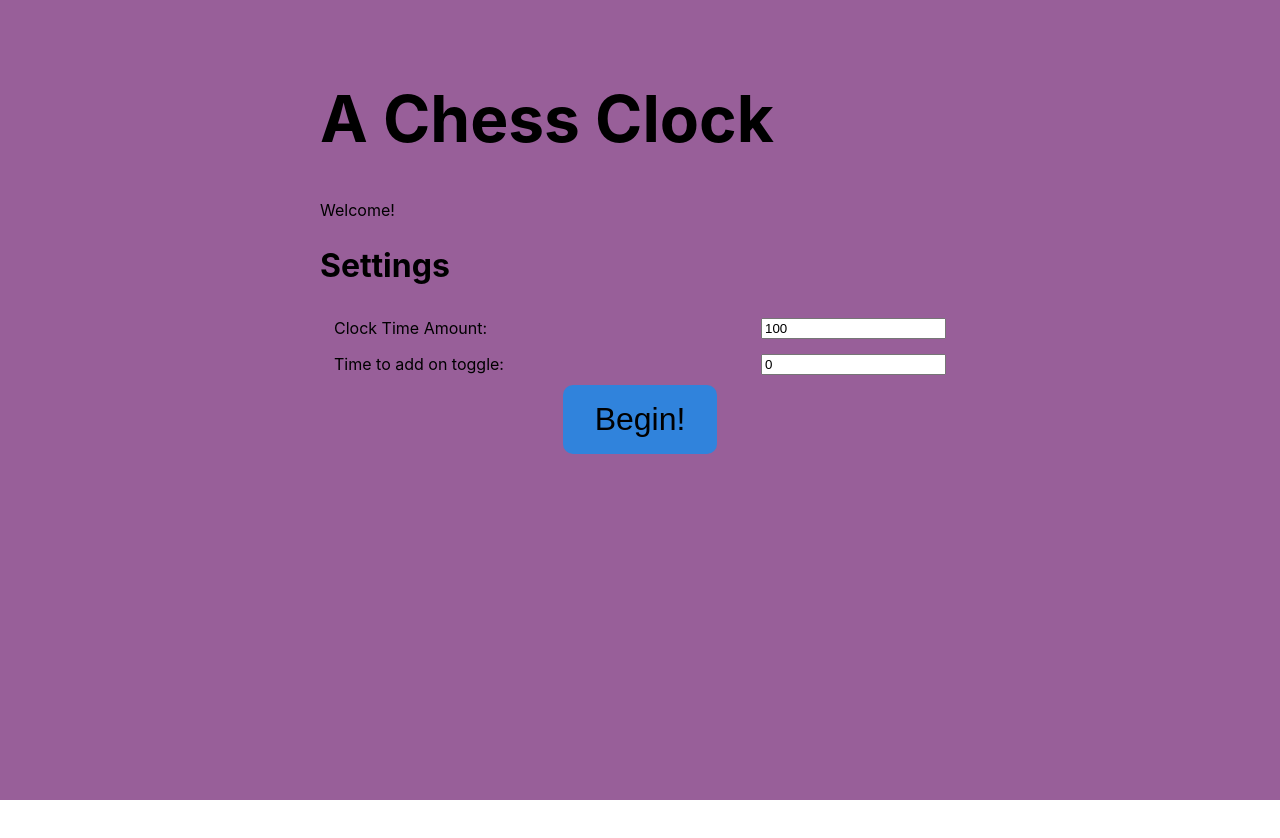
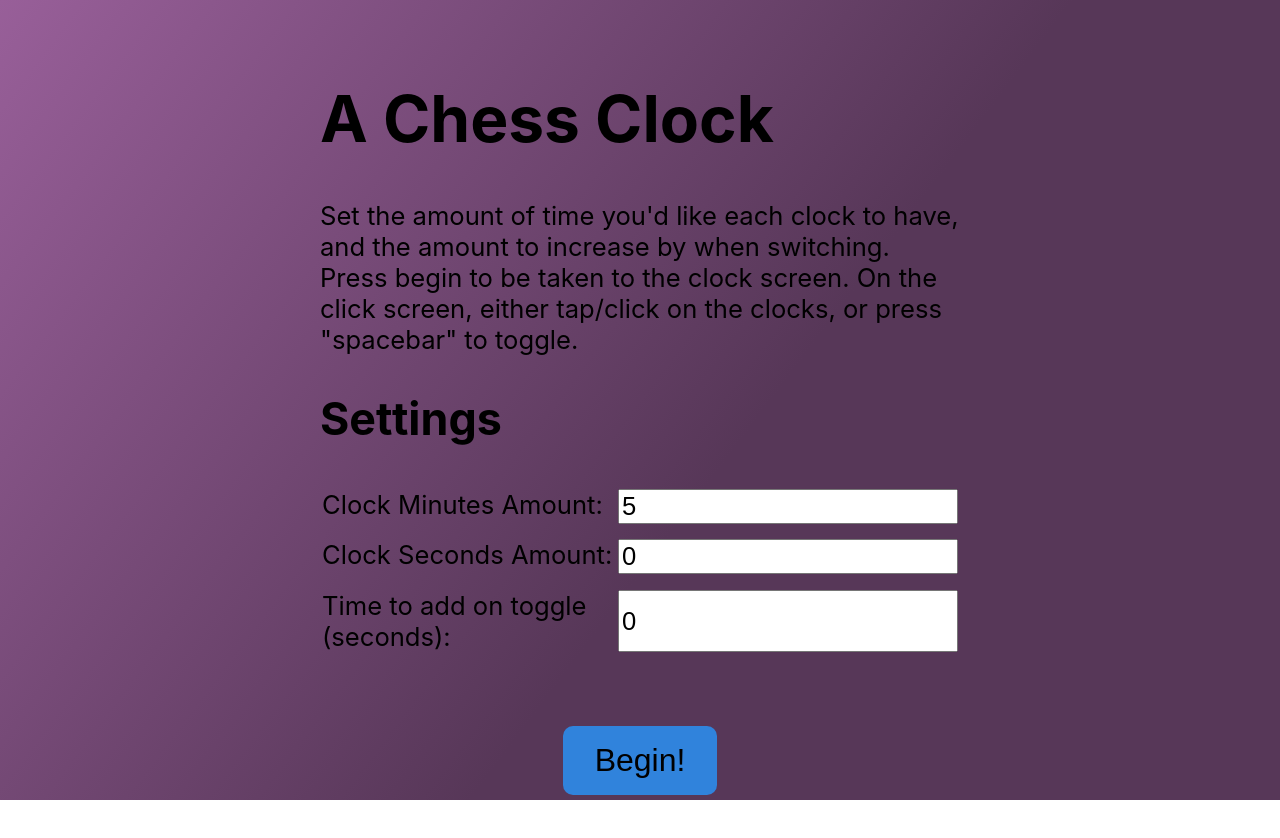
Before and after one commit to the-witch-king/chess-clock, a React (Create React App) app: page / in a window 1280 px wide. Shown: the top 838 px of the page. Before the commit the page ends 800 px from the top, so only its background shows below. Built offline with nearby package versions, Linux system fonts and the light colour scheme.

Commit message:
Settings page work

```diff
--- a/src/components/settings.tsx
+++ b/src/components/settings.tsx
@@ -1,8 +1,14 @@
 import { ChangeEvent, useState } from 'react'
 import styled from 'styled-components'
+import { buttonColor } from '../style-constants'
 
 const Wrapper = styled.div`
-    background-color: #985f99;
+    background: linear-gradient(
+        127deg,
+        rgba(152, 95, 153, 1) 0%,
+        rgba(87, 55, 88, 1) 57%
+    );
+
     width: 100vw;
     height: 100vh;
 `
@@ -10,22 +16,39 @@ const Content = styled.div`
     max-width: 50%;
     margin: auto;
     padding: 5em;
+    @media (max-width: 1100px) {
+        max-width: none;
+        padding-top: 2em;
+        padding-left: 1em;
+        padding-right: 1em;
+    }
 `
 
 const Header = styled.h1`
     font-size: 5vmax;
     margin-top: 0;
 `
-const Intro = styled.p``
+const Intro = styled.p`
+    font-size: 2vmax;
+`
+const Label = styled.label`
+    font-size: 2vmax;
+`
+
+const Input = styled.input`
+    font-size: 2vmax;
+`
 
 const SubHeader = styled.h2`
-    font-size: 2.5vmax;
+    font-size: 3.5vmax;
 `
 const FieldSet = styled.fieldset`
     display: flex;
     min-width: 10vw;
     justify-content: space-between;
     border: none;
+    padding-left: 0;
+    padding-right: 0;
 `
 
 const StartButton = styled.button`
@@ -33,10 +56,11 @@ const StartButton = styled.button`
     border: none;
     outline: none;
     border-radius: 10px;
-    background-color: #3083dc;
+    background-color: ${buttonColor};
     padding: 0.5em 1em;
     display: block;
     margin: auto;
+    margin-top: 2em;
 `
 
 export const Settings = ({
@@ -46,19 +70,38 @@ export const Settings = ({
     toggleViews: () => void
     setSettings: (settings: any) => void
 }) => {
-    const [clockAmount, setClockAmount] = useState(100)
+    const [clockAmount, setClockAmount] = useState({ minutes: 5, seconds: 0 })
     const [increaseAmount, setIncreaseAmount] = useState(0)
 
     const handleFormSubmit = () => {
-        setSettings((settings: any) => ({
-            ...settings,
-            startingTime: clockAmount,
-            increaseAmount: increaseAmount,
-        }))
+        setClockAmount((clock) => {
+            const minutes = clock.minutes + Math.floor(clock.seconds / 60)
+            const seconds = clock.seconds % 60
+
+            setSettings((settings: any) => {
+                console.log('foo')
+                return {
+                    ...settings,
+                    startingTime: minutes * 60 + seconds,
+                    increaseAmount: increaseAmount,
+                }
+            })
+
+            return { seconds, minutes }
+        })
+
         toggleViews()
     }
-    const handleClockAmountChange = (event: ChangeEvent<HTMLInputElement>) => {
-        setClockAmount(+event.target.value)
+    const handleSecondsAmountChange = (
+        event: ChangeEvent<HTMLInputElement>
+    ) => {
+        setClockAmount((state) => ({ ...state, seconds: +event.target.value }))
+    }
+
+    const handleMinutesAmountChange = (
+        event: ChangeEvent<HTMLInputElement>
+    ) => {
+        setClockAmount((state) => ({ ...state, minutes: +event.target.value }))
     }
 
     const handleIncreaseAmountChange = (
@@ -71,7 +114,12 @@ export const Settings = ({
         <Wrapper>
             <Content>
                 <Header>A Chess Clock</Header>
-                <Intro>Welcome!</Intro>
+                <Intro>
+                    Set the amount of time you'd like each clock to have, and
+                    the amount to increase by when switching. Press begin to be
+                    taken to the clock screen. On the click screen, either
+                    tap/click on the clocks, or press "spacebar" to toggle.
+                </Intro>
                 <SubHeader>Settings</SubHeader>
                 <form
                     onSubmit={(e) => {
@@ -80,19 +128,34 @@ export const Settings = ({
                     }}
                 >
                     <FieldSet>
-                        <label htmlFor="timeInput">Clock Time Amount:</label>
-                        <input
+                        <Label htmlFor="minutesInput">
+                            Clock Minutes Amount:
+                        </Label>
+                        <Input
                             id="timeInput"
                             type="number"
-                            value={clockAmount}
-                            onChange={handleClockAmountChange}
+                            min="0"
+                            value={clockAmount.minutes}
+                            onChange={handleMinutesAmountChange}
                         />
                     </FieldSet>
                     <FieldSet>
-                        <label htmlFor="increaseAmount">
-                            Time to add on toggle:
-                        </label>
-                        <input
+                        <Label htmlFor="secondsInput">
+                            Clock Seconds Amount:
+                        </Label>
+                        <Input
+                            id="timeInput"
+                            type="number"
+                            min="0"
+                            value={clockAmount.seconds}
+                            onChange={handleSecondsAmountChange}
+                        />
+                    </FieldSet>
+                    <FieldSet>
+                        <Label htmlFor="increaseAmount">
+                            Time to add on toggle (seconds):
+                        </Label>
+                        <Input
                             id="increaseAmount"
                             type="number"
                             value={increaseAmount}
--- a/src/components/time-display.tsx
+++ b/src/components/time-display.tsx
@@ -23,6 +23,12 @@ const Button = styled.button`
     }
 `
 
+const buildDisplayString = (time: number): string => {
+    const displayMinutes: number = Math.floor(time / 60)
+    const displaySeconds: number = time % 60
+    return `${displayMinutes}:${displaySeconds.toFixed(0).padStart(2, '0')}`
+}
+
 export const TimeDisplay = ({
     timeToDisplay,
     onClick,
@@ -30,7 +36,7 @@ export const TimeDisplay = ({
     const display = timeToDisplay
         ? timeToDisplay <= 0
             ? 0
-            : timeToDisplay.toFixed(DECIMAL_PLACES)
+            : buildDisplayString(timeToDisplay)
         : '-'
 
     return (
--- a/src/components/timer-view.tsx
+++ b/src/components/timer-view.tsx
@@ -10,6 +10,7 @@ import {
     IntervalState,
 } from '../timer'
 import styled from 'styled-components'
+import { buttonColor } from '../style-constants'
 
 const Wrapper = styled.div`
     display: flex;
@@ -21,6 +22,8 @@ const ToSettings = styled.button`
     width: 100%;
     background-color: #77cbb9;
     height: 10vh;
+    font-size: 2vmax;
+    background-color: ${buttonColor};
 `
 
 const SPACE_KEY_CODE = 'Space'
@@ -87,9 +90,7 @@ export const TimerView = ({
                     onClick={() => onToggle()}
                 />
             </Wrapper>
-            <ToSettings onClick={toggleViews}>
-                &lt;- Back To Settings
-            </ToSettings>
+            <ToSettings onClick={toggleViews}>&lt; Back To Settings</ToSettings>
         </>
     )
 }
--- /dev/null
+++ b/src/style-constants.ts
@@ -0,0 +1 @@
+export const buttonColor = '#3083dc'
```
